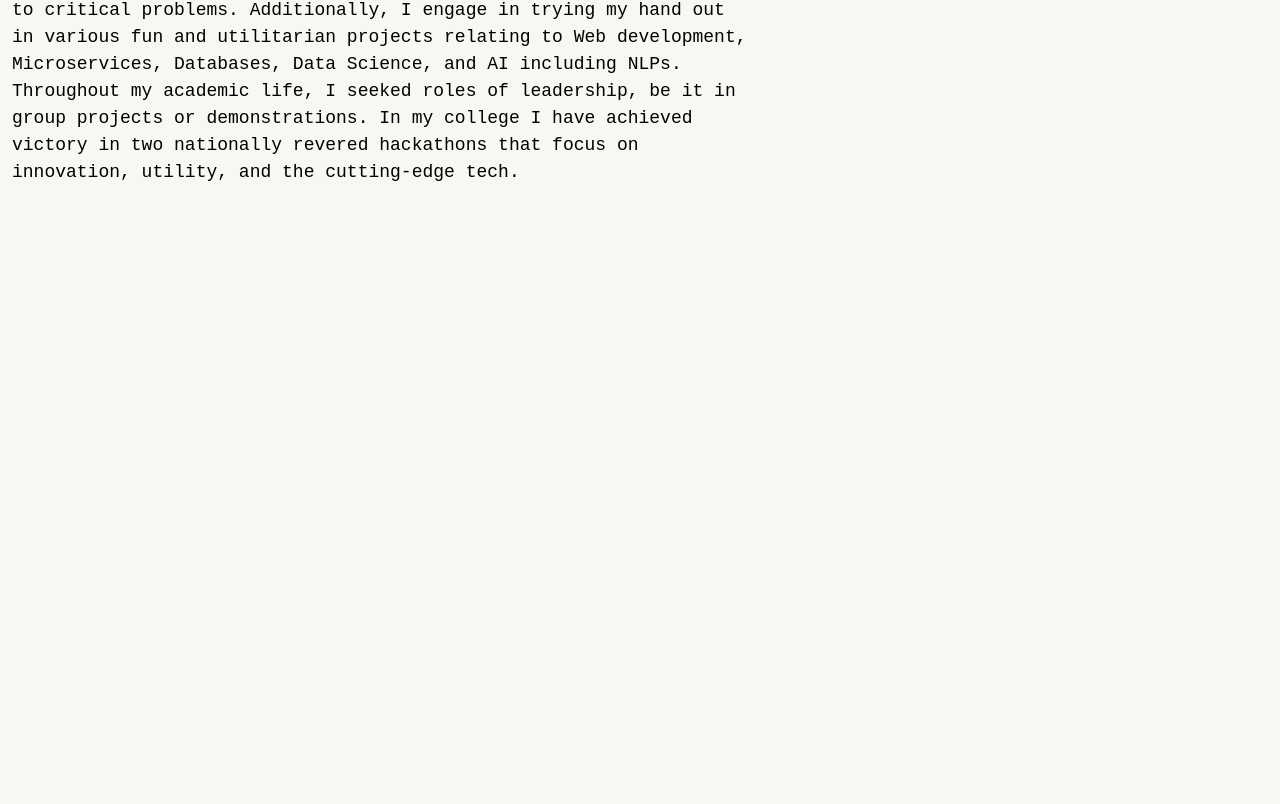
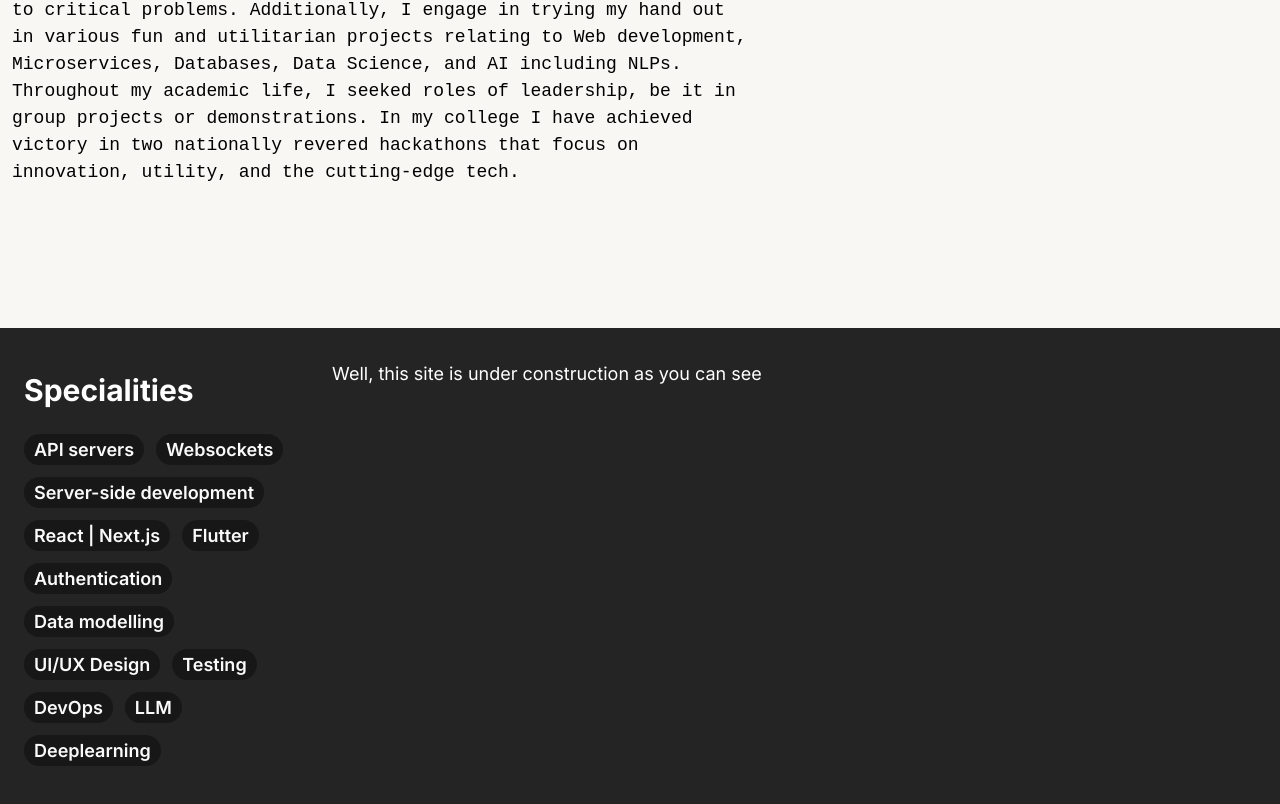
Before and after one commit to magnumxpm/portfolio, a Next.js app: page / in a window 1280 px wide. Shown: the part 472-1276 px from the top of the page. Before the commit the page ends 800 px from the top, so only its background shows below. Built offline with nearby package versions, Linux system fonts and the light colour scheme.

Commit message:
Added new section and shadcn badge

```diff
--- /dev/null
+++ b/@/components/ui/badge.tsx
@@ -0,0 +1,36 @@
+import * as React from "react"
+import { cva, type VariantProps } from "class-variance-authority"
+
+import { cn } from "../../lib/utils"
+
+const badgeVariants = cva(
+	"inline-flex items-center rounded-full border-neutral-200 px-2.5 py-0.5 text-xs font-semibold transition-colors focus:outline-none focus:ring-2 focus:ring-neutral-950 focus:ring-offset-2 dark:border-neutral-800 dark:focus:ring-neutral-300",
+	{
+		variants: {
+			variant: {
+				default:
+					"border-transparent bg-neutral-900 text-neutral-50 dark:bg-neutral-50 dark:text-neutral-900",
+				secondary:
+					"border-transparent bg-neutral-100 text-neutral-900 hover:bg-neutral-100/80 dark:bg-neutral-800 dark:text-neutral-50 dark:hover:bg-neutral-800/80",
+				destructive:
+					"border-transparent bg-red-500 text-neutral-50 hover:bg-red-500/80 dark:bg-red-900 dark:text-neutral-50 dark:hover:bg-red-900/80",
+				outline: "text-neutral-950 dark:text-neutral-50",
+			},
+		},
+		defaultVariants: {
+			variant: "default",
+		},
+	}
+)
+
+export interface BadgeProps
+	extends React.HTMLAttributes<HTMLDivElement>,
+		VariantProps<typeof badgeVariants> {}
+
+function Badge({ className, variant, ...props }: BadgeProps) {
+	return (
+		<div className={cn(badgeVariants({ variant }), className)} {...props} />
+	)
+}
+
+export { Badge, badgeVariants }
--- /dev/null
+++ b/@/lib/utils.ts
@@ -0,0 +1,6 @@
+import { type ClassValue, clsx } from "clsx"
+import { twMerge } from "tailwind-merge"
+
+export function cn(...inputs: ClassValue[]) {
+  return twMerge(clsx(inputs))
+}
--- a/src/app/page.tsx
+++ b/src/app/page.tsx
@@ -1,25 +1,67 @@
 "use client"
 import HeroContent from "portfoliov1/components/HeroContent"
 import { useEffect, useState } from "react"
+
+import { Badge } from "../../@/components/ui/badge"
 
 export default function Home() {
 	const [data, setData] = useState<{
 		tags: string[]
 		desc: string
+		specialties: string[]
 	}>()
 
 	useEffect(() => {
 		setData({
 			tags: ["CSE Undergrad", "Specializing in AI"],
 			desc: "I am a computer science student, delving deep into AI and Deep learning throughout my coursework. While pursuing my bachelors in engineering, I work on my algorithmic and problem solving skills forging myself for a world that demands the most optimum solutions to critical problems. Additionally, I engage in trying my hand out in various fun and utilitarian projects relating to Web development, Microservices, Databases, Data Science, and AI including NLPs. Throughout my academic life, I seeked roles of leadership, be it in group projects or demonstrations. In my college I have achieved victory in two nationally revered hackathons that focus on innovation, utility, and the cutting-edge tech.",
+			specialties: [
+				"API servers",
+				"Websockets",
+				"Server-side development",
+				"React | Next.js",
+				"Flutter",
+				"Authentication",
+				"Data modelling",
+				"UI/UX Design",
+				"Testing",
+				"DevOps",
+				"LLM",
+				"Deeplearning",
+			],
 		})
 	}, [])
 
 	return (
-		<main className="flex min-h-screen text-base justify-center">
+		<main className="flex flex-col text-base !scroll-smooth items-center snap-mandatory snap-y">
 			{/* VV The div will limit all content to fill within a max-width */}
-			<div className="flex flex-col w-full max-w-large justify-center">
+			<div className="flex flex-col min-h-screen w-full max-w-large justify-center snap-y snap-start">
 				{data && <HeroContent tags={data.tags} desc={data.desc} />}
+			</div>
+
+			<div className="h-screen py-5 text-white bg-dark w-full snap-y snap-start flex justify-center">
+				<div className="max-w-large h-full w-full flex p-3 gap-2">
+					<div className="w-1/4 h-full flex flex-col items-center p-3">
+						<h3 className="w-full font-bold text-2xl leading-tight">
+							Specialities
+						</h3>
+
+						<div className="mt-6 flex flex-wrap gap-3">
+							{data &&
+								data.specialties.map((item, idx) => (
+									<Badge
+										variant="default"
+										className=" text-base"
+									>
+										{item}
+									</Badge>
+								))}
+						</div>
+					</div>
+					<div className="w-3/4 h-full">
+						Well, this site is under construction as you can see
+					</div>
+				</div>
 			</div>
 		</main>
 	)
--- a/tailwind.config.ts
+++ b/tailwind.config.ts
@@ -6,11 +6,29 @@ const config: Config = {
 		"./src/app/components/**/*.{js,ts,jsx,tsx,mdx}",
 		"./src/components/**/*.{js,ts,jsx,tsx,mdx}",
 		"./src/app/**/*.{js,ts,jsx,tsx,mdx}",
+		"./@/**/*.{js,ts,jsx,tsx,mdx}",
+		"./@/components/**/*.{js,ts,jsx,tsx,mdx}",
 	],
 	theme: {
 		extend: {
+			keyframes: {
+				"accordion-down": {
+					from: { height: "0" },
+					to: { height: "var(--radix-accordion-content-height)" },
+				},
+				"accordion-up": {
+					from: { height: "var(--radix-accordion-content-height)" },
+					to: { height: "0" },
+				},
+			},
+			animation: {
+				"accordion-down": "accordion-down 0.2s ease-out",
+				"accordion-up": "accordion-up 0.2s ease-out",
+			},
+
 			backgroundColor: {
 				primary: "#f8f7f3",
+				dark: "#242424",
 			},
 			fontWeight: {
 				bold: "700",
@@ -19,16 +37,25 @@ const config: Config = {
 				code: "Space Mono, monospace",
 			},
 		},
+		container: {
+			center: true,
+			padding: "2rem",
+			screens: {
+				"2xl": "1400px",
+			},
+		},
 		fontSize: {
 			base: "18px",
 			lg: "22px",
 			xl: "24px",
+			"2xl": "30px",
+			"3xl": "40px",
 			hero: "72px",
 		},
 		maxWidth: {
 			large: "1500px",
 		},
 	},
-	plugins: [],
+	plugins: [require("tailwindcss-animate")],
 }
 export default config
```
Also changed, not shown: package.json (+9 -1 lines), components.json (added), 2 other files (tests, documents, lock files or other folders).
